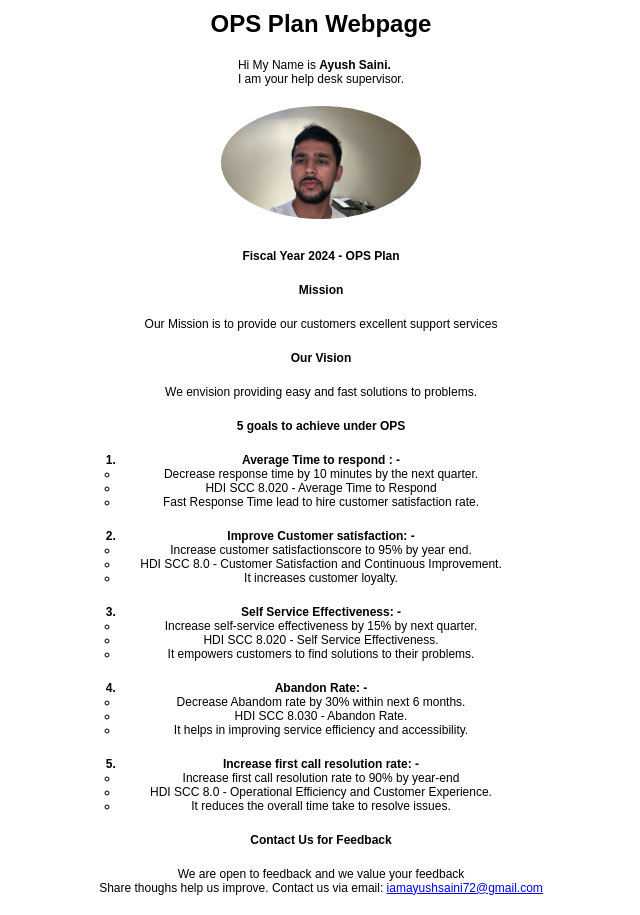
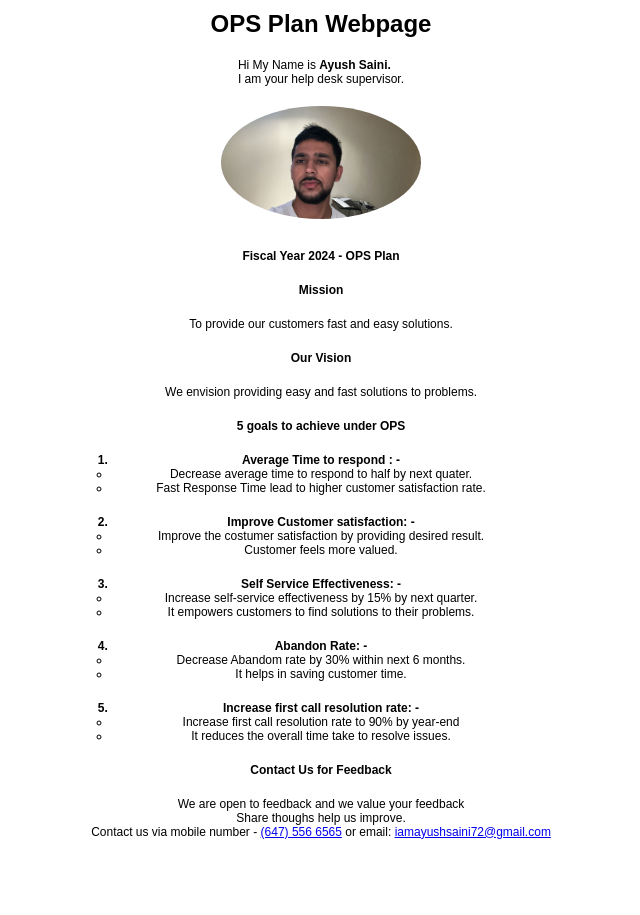
Before and after one commit to ayushsaini72/ops-plan, a plain HTML site: page index.html in a window 1280 px wide. Shown: the whole page, without its empty margins (319-959 px from the left). After the commit the page ends 859 px from the top, so only its background shows below. Drawn offline with Linux system fonts and the light colour scheme.

Commit message:
Changed Info in index.html

```diff
--- a/index.html
+++ b/index.html
@@ -13,7 +13,7 @@
     <section class="hero">
         <p class="bold h3">Fiscal Year 2024 - OPS Plan</p>
         <h3 class="h3">Mission</h3>
-        <p>Our Mission is to provide our customers excellent support services</p>
+        <p> To provide our customers fast and easy solutions.</p>
         <h3 class="h3">Our Vision</h3>
         <p>We envision providing easy and fast solutions to problems.</p>
         <h3 class="h3">5 goals to achieve under OPS</h3>
@@ -21,24 +21,21 @@
             <li class="goal">
                 Average Time to respond : -
                 <ul>
-                    <li>Decrease response time by 10 minutes by the next quarter.</li>
-                    <li>HDI SCC 8.020 - Average Time to Respond</li>
-                    <li>Fast Response Time lead to hire customer satisfaction rate.</li>
+                    <li>Decrease average time to respond to half by next quater.</li>
+                    <li>Fast Response Time lead to higher customer satisfaction rate.</li>
                 </ul>
             </li>
             <li class="goal">
                 Improve Customer satisfaction: -
                 <ul>
-                    <li>Increase customer satisfactionscore to 95% by year end.</li>
-                    <li>HDI SCC 8.0 - Customer Satisfaction and Continuous Improvement.</li>
-                    <li>It increases customer loyalty.</li>
+                    <li>Improve the costumer satisfaction by providing desired result.</li>
+                    <li>Customer feels more valued.</li>
                 </ul>
             </li>
             <li class="goal">
                 Self Service Effectiveness: -
                 <ul>
                     <li>Increase self-service effectiveness by 15% by next quarter.</li>
-                    <li>HDI SCC 8.020 - Self Service Effectiveness.</li>
                     <li>It empowers customers to find solutions to their problems.</li>
                 </ul>
             </li>
@@ -46,22 +43,21 @@
                 Abandon Rate: -
                 <ul>
                     <li>Decrease Abandom rate by 30% within next 6 months.</li>
-                    <li>HDI SCC 8.030 - Abandon Rate.</li>
-                    <li>It helps in improving service efficiency and accessibility.</li>
+                    <li>It helps in saving customer time.</li>
                 </ul>
             </li>
             <li class="goal">
                 Increase first call resolution rate: -
                 <ul>
                     <li>Increase first call resolution rate to 90% by year-end</li>
-                    <li>HDI SCC 8.0 - Operational Efficiency and Customer Experience.</li>
                     <li>It reduces the overall time take to resolve issues.</li>
                 </ul>
             </li>
         </ol>
         <h3 class="h3">Contact Us for Feedback</h3>
         <p>We are open to feedback and we value your feedback</p>
-        <p>Share thoughs help us improve. Contact us via email: <a href="mailto:iamayushsaini72@gmail.com">iamayushsaini72@gmail.com</a></p>
+        <p>Share thoughs help us improve.</p>
+        <p> Contact us via mobile number - <a href="tel:6475566565">(647) 556 6565</a> or email: <a href="mailto:iamayushsaini72@gmail.com">iamayushsaini72@gmail.com</a></p>
     </section>
 
 </body>
```
